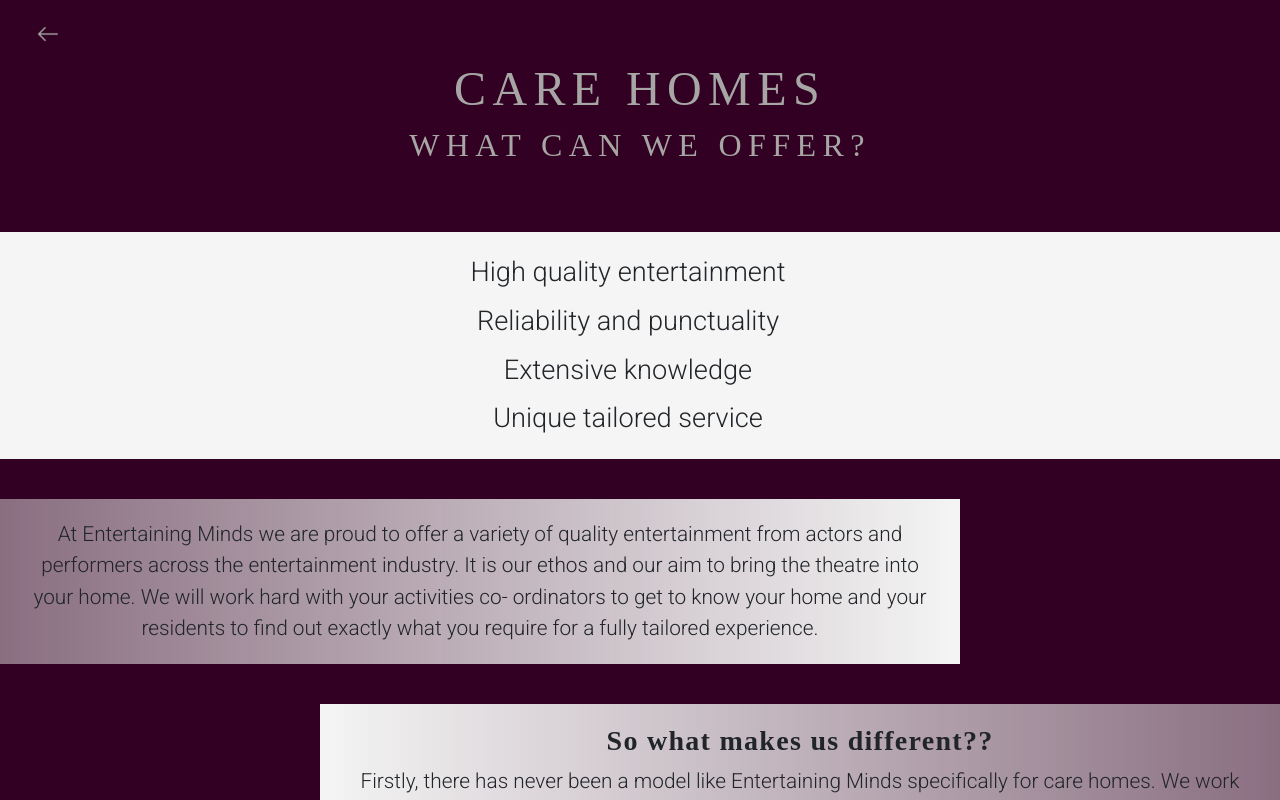
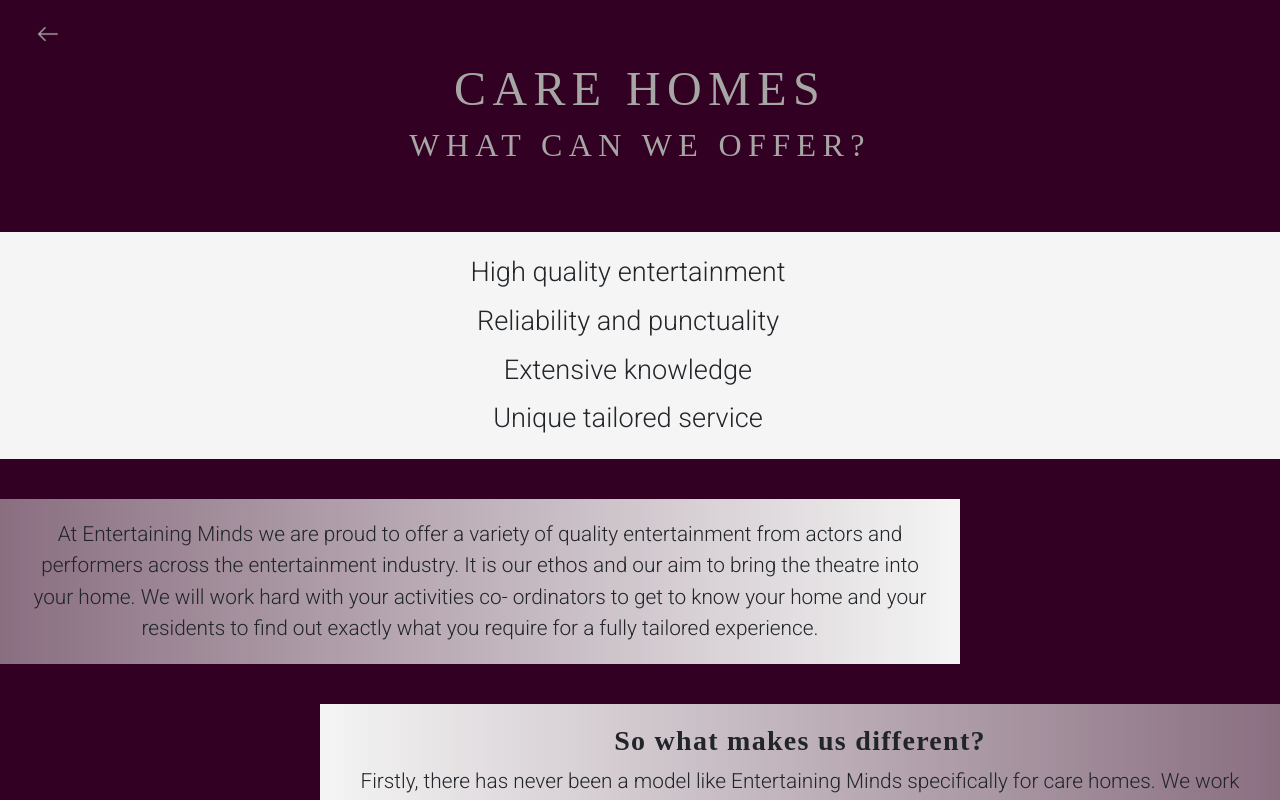
Before and after one commit to hughp23/Entertaining-Minds, a React (Create React App) app: page /workwithus in a window 1280 px wide. Shown: the top 800 px of the page. Built offline with nearby package versions, Linux system fonts and the light colour scheme.

Commit message:
content changes

```diff
--- a/src/components/WorkWithUs.jsx
+++ b/src/components/WorkWithUs.jsx
@@ -62,7 +62,7 @@ class WorkWithUs extends Component {
               // reveal
             >
               <div className="work-info">
-                <h3 className="bold">So what makes us different??</h3>
+                <h3 className="bold">So what makes us different?</h3>
                 <p>
                   Firstly, there has never been a model like Entertaining Minds
                   specifically for care homes. We work on an agency basis to
@@ -89,10 +89,10 @@ class WorkWithUs extends Component {
                 <h3 className="bold">Our Dementia Friends sessions...</h3>
                 <p className="inline">
                   In addition to this, all of our entertainers become Dementia
-                  Friends through our company’s own
+                  Friends through our company’s own{" "}
                 </p>
                 <p className="inline italic">
-                  Dementia Champion, Melanie Paul.
+                  Dementia Champion, Melanie Paul.{" "}
                 </p>
                 <p className="inline">
                   This means they can work with unlimited understanding of your
@@ -122,9 +122,9 @@ class WorkWithUs extends Component {
                   ‘interactive shows’ in your home. Using props and audience
                   interaction, your residents will join us on a reminiscent
                   journey to leave them engaged, uplifted and wanting more! For
-                  more information on our
+                  more information on our{" "}
                 </p>
-                <p className="italic inline">signature storytelling</p>
+                <p className="italic inline">signature storytelling </p>
                 <p className="inline">
                   please contact us via info@entertainingminds.co.uk.
                 </p>
@@ -137,11 +137,11 @@ class WorkWithUs extends Component {
                   All of our performers are fully screened and DBS checked by
                   us. For booking enquiries, please contact
                 </p>
-                <p className="italic inline">Jessica</p>
-                <p className="inline">on 07772023349 or</p>
+                <p className="italic inline">Jessica </p>
+                <p className="inline">on 07772023349 or </p>
                 <p className="inline italic">Melanie</p>
                 <p>
-                  07976880954. Alternatively email us at
+                  07976880954. Alternatively email us at{" "}
                   <a href="mailto:info@entertainingminds.co.uk">
                     info@entertainingminds.co.uk.
                   </a>
```
